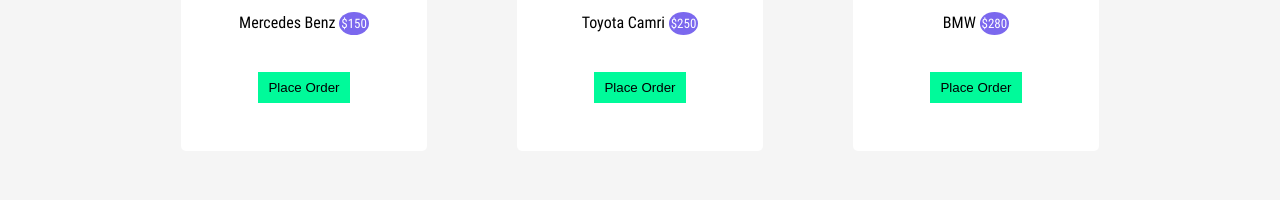
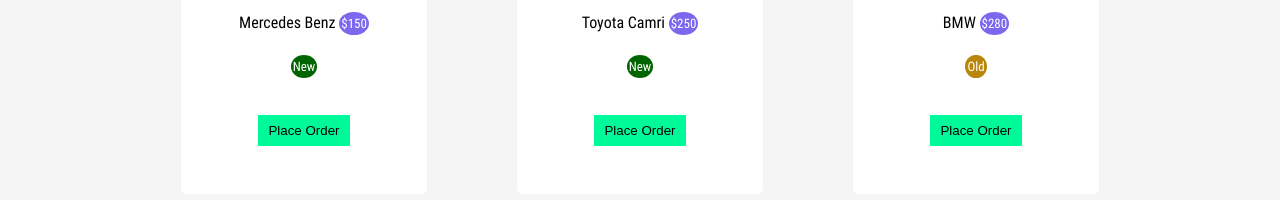
Before and after one commit to kingsley-einstein/AutoMart, a plain HTML site: page UI/views/order.html in a window 1280 px wide. Shown: the part 600-800 px from the top of the page. Drawn offline with Linux system fonts and the light colour scheme.

Commit message:
feat(styles): added state text

```diff
--- a/UI/css/texts.css
+++ b/UI/css/texts.css
@@ -13,3 +13,18 @@
     color: white;
     font-size: 13px;
 }
+
+.state-text {
+    border-radius: 50%;
+    padding: 4px 2px;
+    color: white;
+    font-size: 13px;
+}
+
+.state-text.new {
+    background: darkgreen;
+}
+
+.state-text.old {
+    background: darkgoldenrod;
+}
--- a/UI/views/order.html
+++ b/UI/views/order.html
@@ -63,6 +63,9 @@
                                                 Mercedes Benz
                                                 <span class="price-text">$150</span>
                                             </p>
+                                            <p class="info-text">
+                                                <span class="state-text new">New</span>
+                                            </p>
                                         </div>
                                         <div>
                                             <button class="green-button-link">Place Order</button>
@@ -76,6 +79,9 @@
                                             <p class="info-text">
                                                 Toyota Camri
                                                 <span class="price-text">$250</span>
+                                            </p>
+                                            <p class="info-text">
+                                                <span class="state-text new">New</span>
                                             </p>
                                         </div>
                                         <div>
@@ -91,6 +97,10 @@
                                                 BMW
                                                 <span class="price-text">$280</span>
                                             </p>
+                                            <p class="info-text">
+                                                <span class="state-text old">Old
+                                                </span>
+                                            </p>
                                         </div>
                                         <div>
                                             <button class="green-button-link">Place Order</button>
@@ -104,6 +114,9 @@
                                             <p class="info-text">
                                                 Honda Accord
                                                 <span class="price-text">$160</span>
+                                            </p>
+                                            <p class="info-text">
+                                                <span class="state-text old">Old</span>
                                             </p>
                                         </div>
                                         <div>
```
Also changed, not shown: UI/views/car.html (+6 -2 lines), UI/views/my-ads.html (+12 -0 lines).
